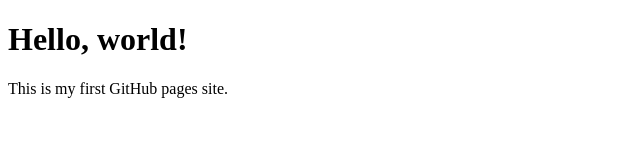
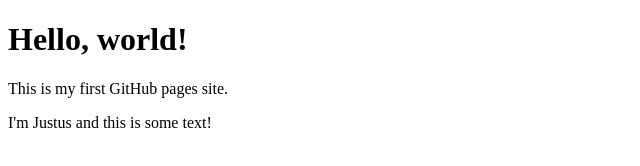
Before and after one commit to JustusDah/portfolio-site, a plain HTML site: page index.html in a window 1280 px wide. Shown: the whole page, without its empty margins (0-640 px from the left). Drawn offline with Linux system fonts and the light colour scheme.

```diff
--- a/index.html
+++ b/index.html
@@ -6,5 +6,6 @@
     <body>
         <h1>Hello, world!</h1>
         <p>This is my first GitHub pages site.</p>
+        <p>I'm Justus and this is some text!</p>
     </body>
 </html>
```
